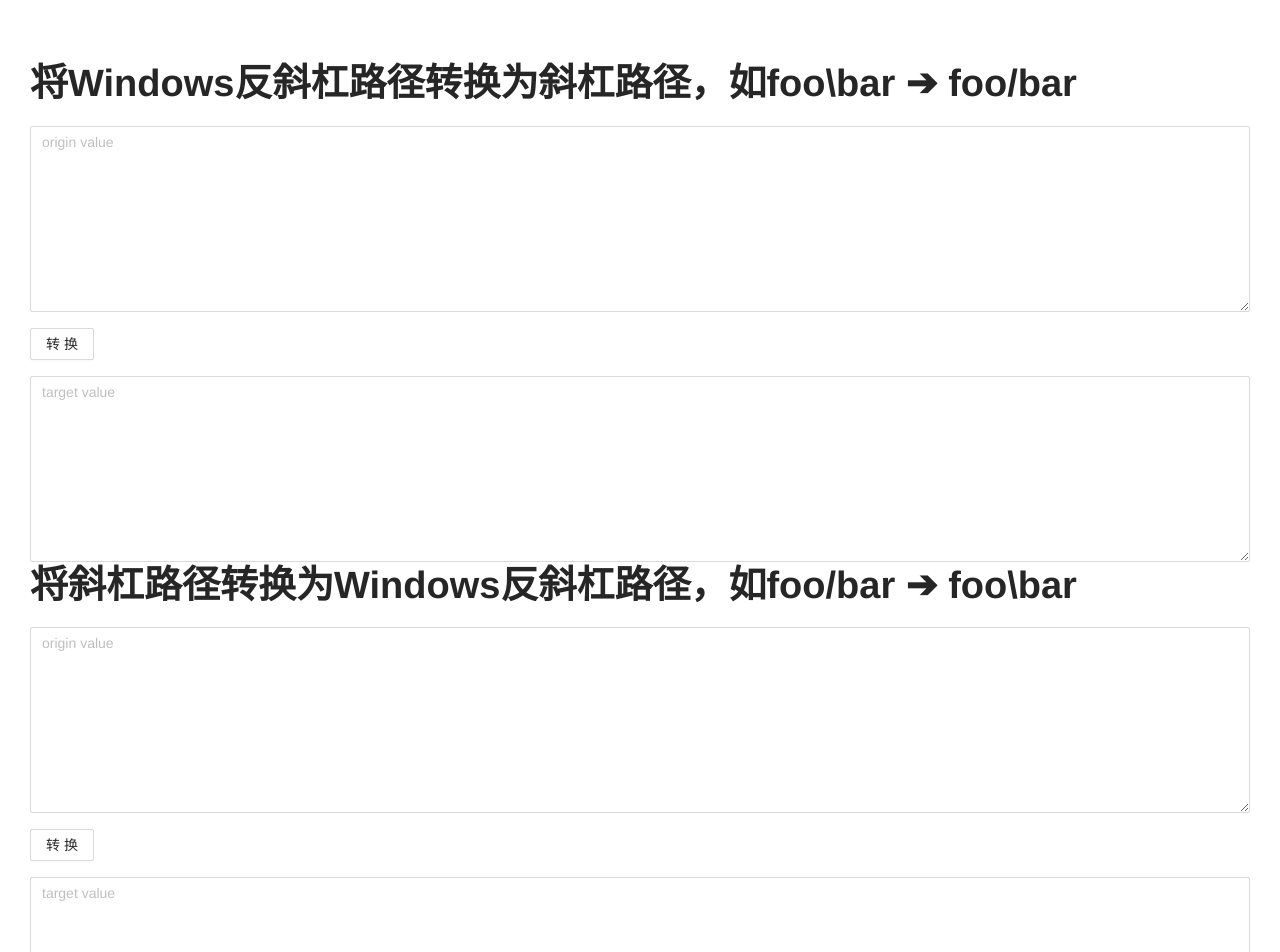
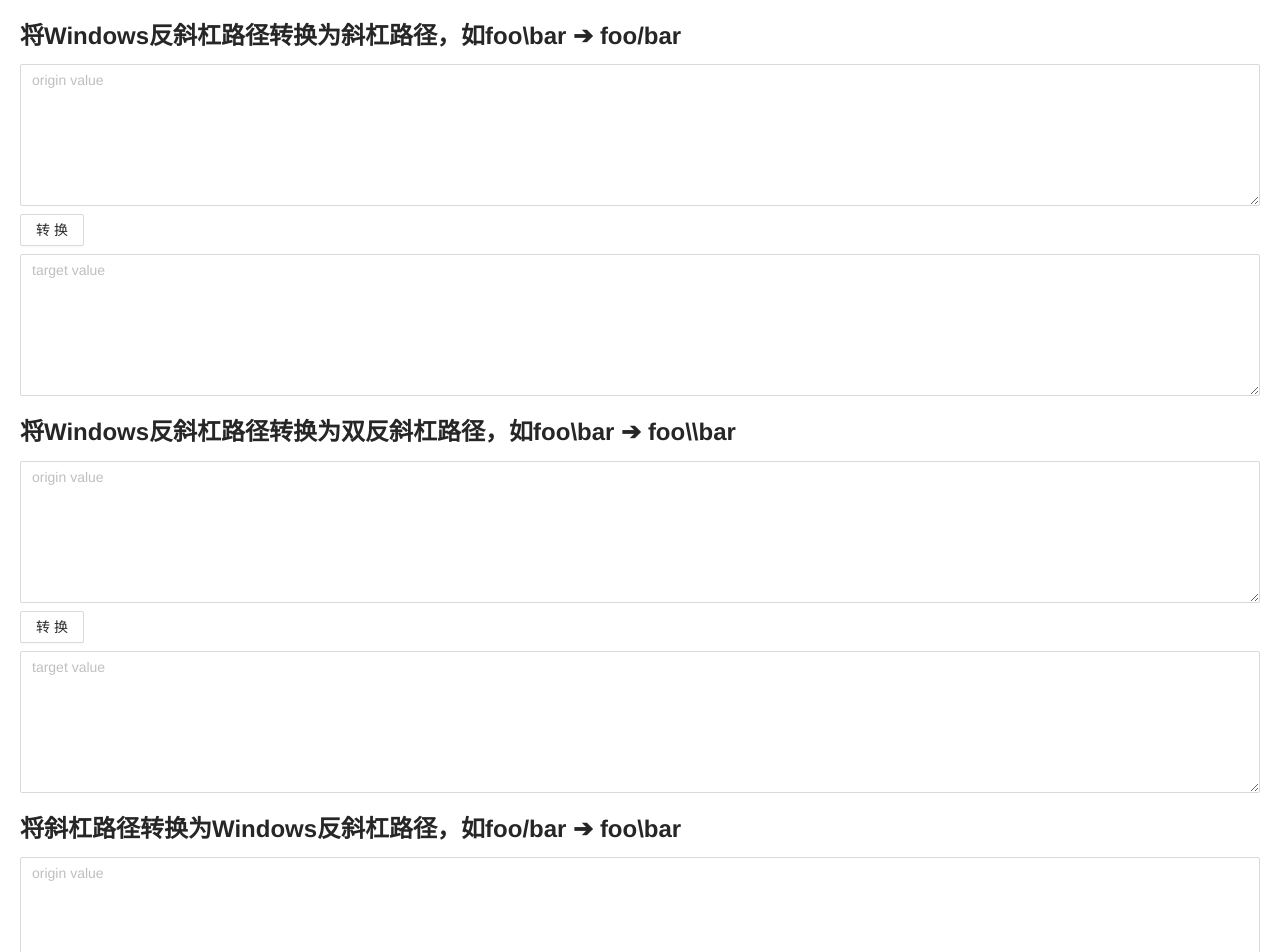
Before and after one commit to buyili/y-tools, a Vue app: page /#/tools/file-path in a window 1280 px wide. Shown: the top 952 px of the page. Built offline with nearby package versions, Linux system fonts and the light colour scheme.

Commit message:
feat: add tool for file paht

```diff
--- a/src/assets/app.less
+++ b/src/assets/app.less
@@ -1,4 +1,19 @@
+.mt4{
+  margin-top: 4px;
+}
+.mt8{
+  margin-top: 8px;
+}
+.mt12{
+  margin-top: 12px;
+}
+.mt16{
+  margin-top: 16px;
+}
+.mt20{
+  margin-top: 20px;
+}
+
 .page-container{
-  padding: 0 30px;
-  margin-top: 60px;
+  padding: 20px;
 }
--- a/src/views/tools/filePath/FilePathPage.vue
+++ b/src/views/tools/filePath/FilePathPage.vue
@@ -1,10 +1,10 @@
 <template>
   <div class="page-container">
-  <a-typography-title>将Windows反斜杠路径转换为斜杠路径，如foo\bar ➔ foo/bar</a-typography-title>
-  <a-row :gutter="[16, 16]">
+    <a-typography-title :level="3">将Windows反斜杠路径转换为斜杠路径，如foo\bar ➔ foo/bar</a-typography-title>
+    <a-row :gutter="[16, 8]">
       <a-col :span="24">
         <div class="left">
-        <a-textarea v-model:value="originValue" placeholder="origin value" :rows="8" />
+          <a-textarea v-model:value="originValue" placeholder="origin value" :rows="6" />
         </div>
       </a-col>
 
@@ -16,15 +16,35 @@
 
       <a-col :span="24">
         <div class="right">
-        <a-textarea v-model:value="originTargetValue" placeholder="target value" :rows="8" />
+          <a-textarea v-model:value="originTargetValue" placeholder="target value" :rows="6" />
         </div>
       </a-col>
     </a-row>
-  <a-typography-title>将斜杠路径转换为Windows反斜杠路径，如foo/bar ➔ foo\bar</a-typography-title>
-  <a-row :gutter="[16, 16]">
+    <a-typography-title class="mt20" :level="3">将Windows反斜杠路径转换为双反斜杠路径，如foo\bar ➔ foo\\bar</a-typography-title>
+    <a-row :gutter="[16, 8]">
       <a-col :span="24">
         <div class="left">
-        <a-textarea v-model:value="originValue2" placeholder="origin value" :rows="8" />
+          <a-textarea v-model:value="originValue3" placeholder="origin value" :rows="6" />
+        </div>
+      </a-col>
+
+      <a-col :span="24">
+        <div class="left">
+          <a-button @click="winToLinux">转换</a-button>
+        </div>
+      </a-col>
+
+      <a-col :span="24">
+        <div class="right">
+          <a-textarea v-model:value="originTargetValue3" placeholder="target value" :rows="6" />
+        </div>
+      </a-col>
+    </a-row>
+    <a-typography-title class="mt20" :level="3">将斜杠路径转换为Windows反斜杠路径，如foo/bar ➔ foo\bar</a-typography-title>
+    <a-row :gutter="[16, 8]">
+      <a-col :span="24">
+        <div class="left">
+          <a-textarea v-model:value="originValue2" placeholder="origin value" :rows="6" />
         </div>
       </a-col>
 
@@ -36,7 +56,7 @@
 
       <a-col :span="24">
         <div class="right">
-        <a-textarea v-model:value="originTargetValue2" placeholder="target value" :rows="8" />
+          <a-textarea v-model:value="originTargetValue2" placeholder="target value" :rows="6" />
         </div>
       </a-col>
     </a-row>
@@ -52,6 +72,8 @@ export default {
       originTargetValue: '',
       originValue2: '',
       originTargetValue2: '',
+      originValue3: '',
+      originTargetValue3: '',
     }
   },
   watch: {
@@ -60,6 +82,9 @@ export default {
     },
     originValue2(newValue, oldValue) {
       this.originTargetValue2 = newValue.replaceAll("/", "\\")
+    },
+    originValue3(newValue, oldValue) {
+      this.originTargetValue3 = newValue.replaceAll("\\", "\\\\")
     }
   },
   methods: {
```
Lines whose indentation alone changed are shown as unchanged.
